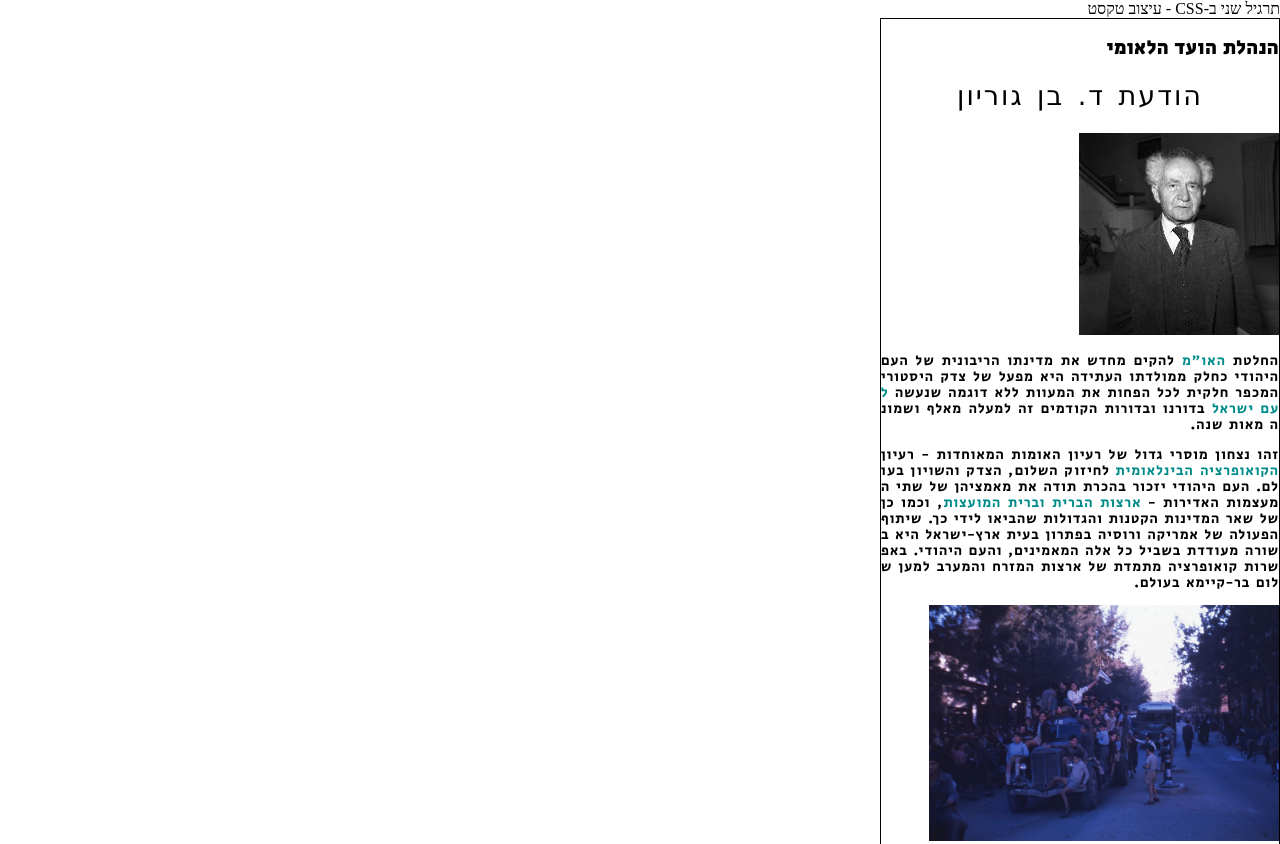
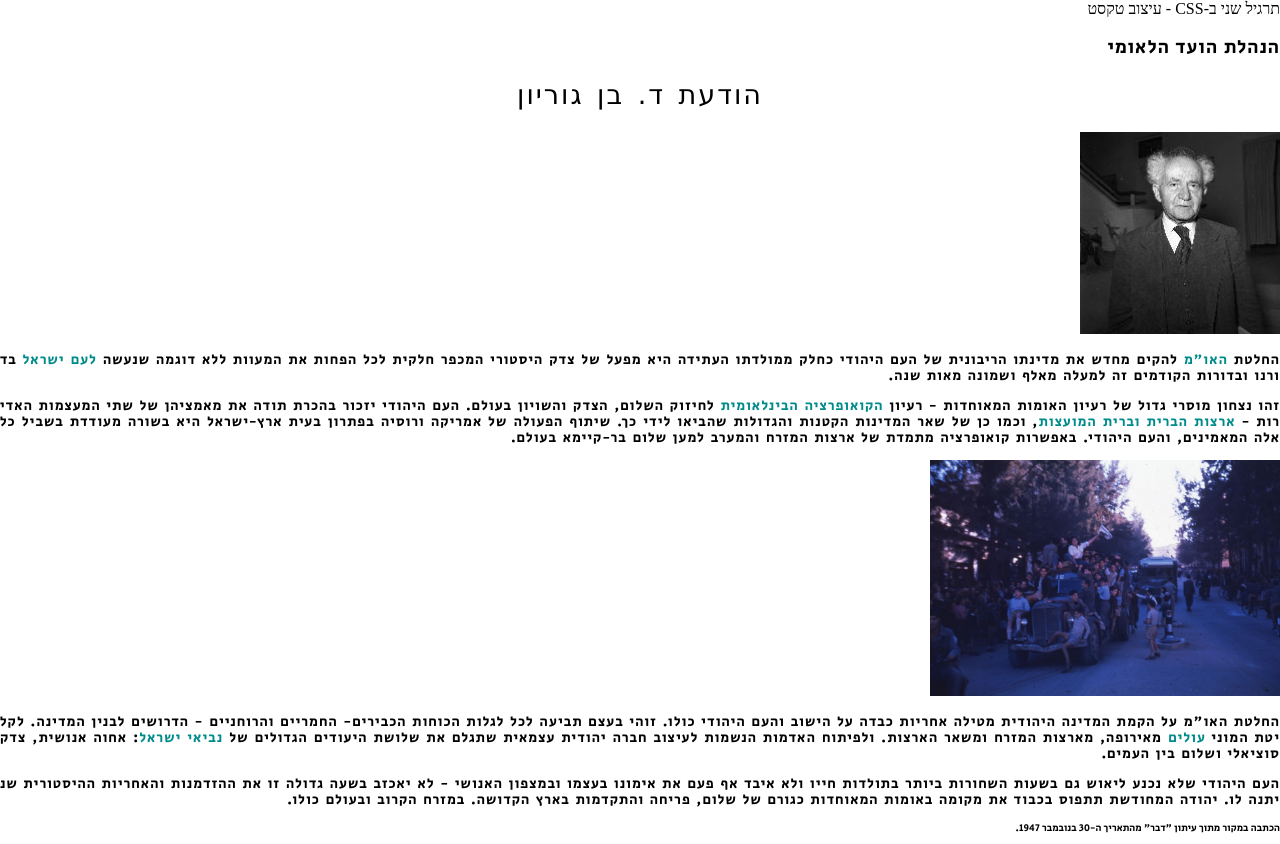
Before and after one commit to NitzanC07/html-css-practice, a plain HTML site: page index.html in a window 1280 px wide. Shown: the top 844 px of the page. Drawn offline with Linux system fonts and the light colour scheme; a web font is replaced by a local one.

Commit message:
exercise for lesson 2 css

```diff
--- a/styles.css
+++ b/styles.css
@@ -6,12 +6,12 @@ body {
 }
 
 .main {
-  width: 400px;
+  width: 100%;
 }
 
-.article {
+/* .article {
   border: 1px solid black;
-}
+} */
 
 .textH2 {
   font-family: "RubikDirt", Verdana, Geneva, Tahoma, sans-serif;
@@ -30,7 +30,7 @@ body {
   font-family: "SecularOne", Verdana, Geneva, Tahoma, sans-serif;
   font-size: 19px;
   line-height: 21px;
-  font-weight: bold;
+  font-weight: normal;
   text-align: right;
   word-spacing: 1px;
   letter-spacing: 1px;
```
